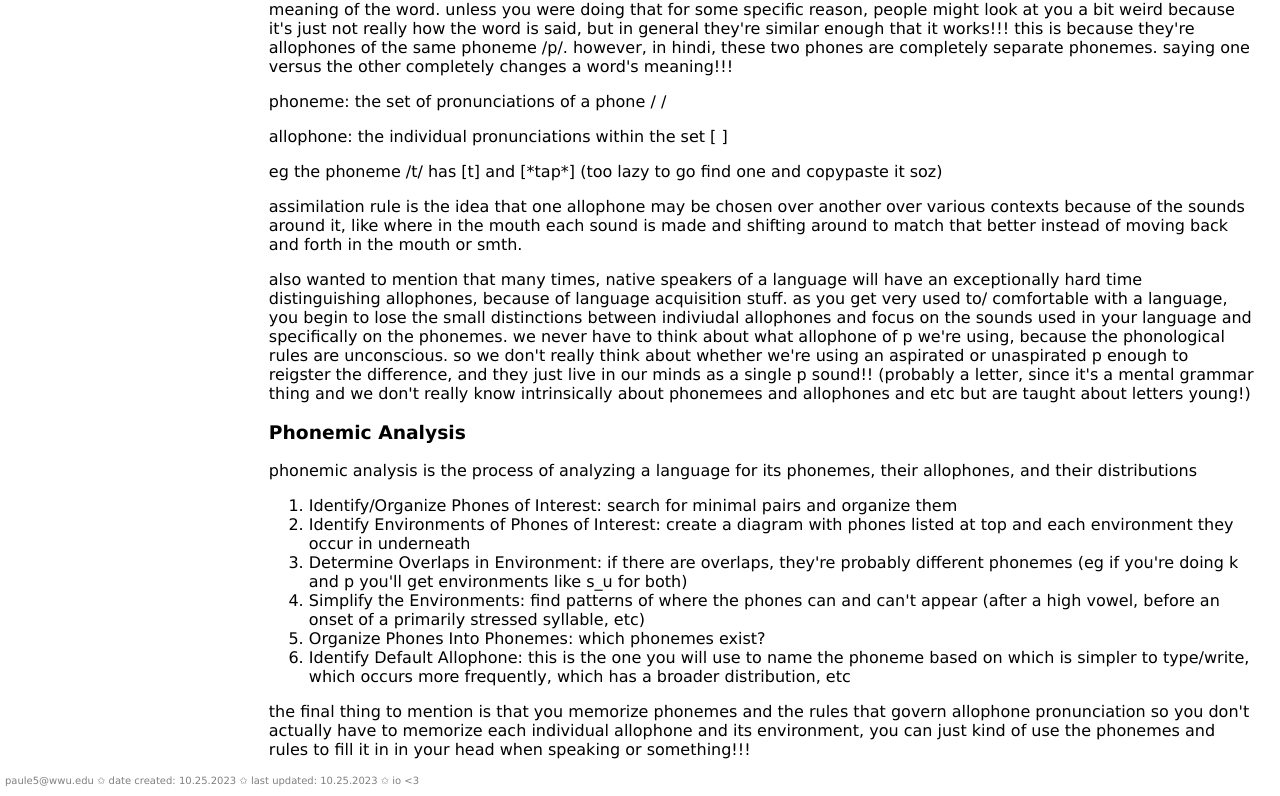
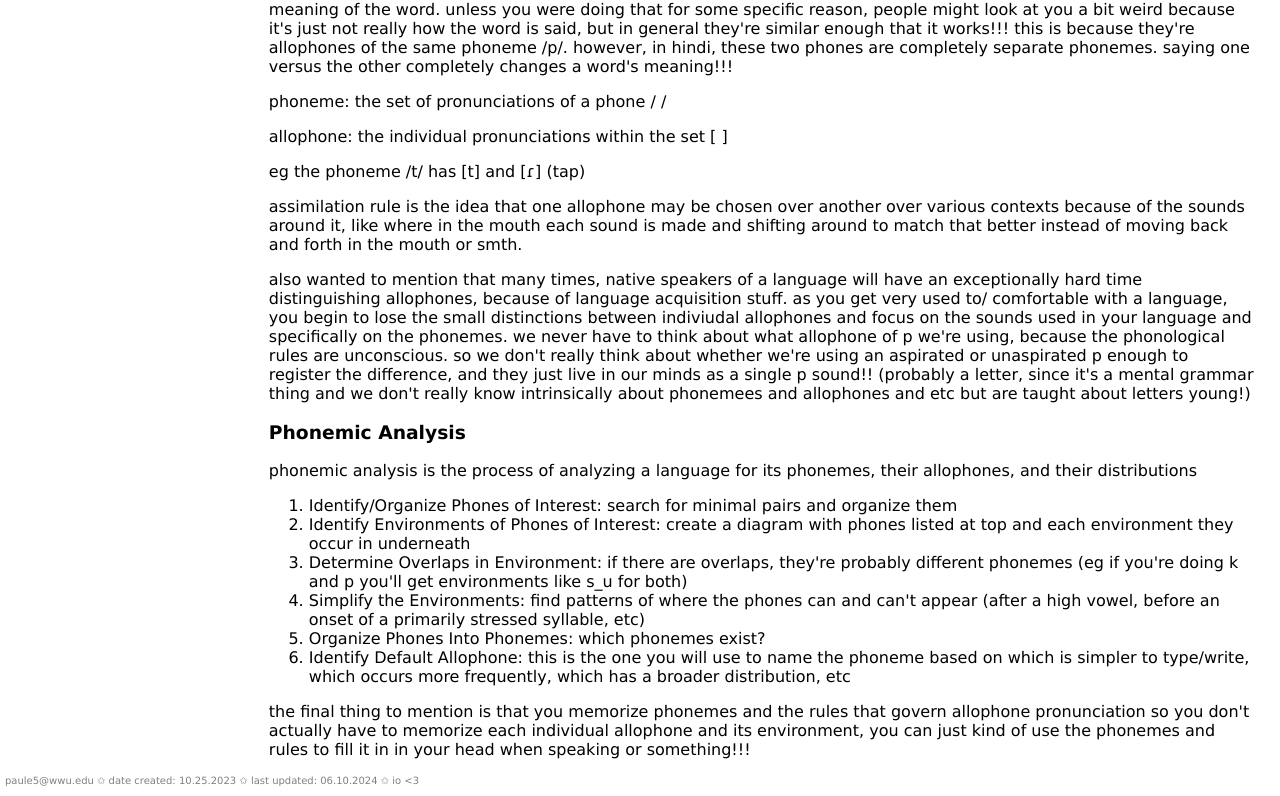
Before and after one commit to EPAUL04/ling2023fall, a plain HTML site: page phonemes.html in a window 1280 px wide. Shown: the part 590-1386 px from the top of the page. Drawn offline with Linux system fonts and the light colour scheme.

Commit message:
Update phonemes.html

```diff
--- a/phonemes.html
+++ b/phonemes.html
@@ -74,7 +74,7 @@
             </p>
             <p>phoneme: the set of pronunciations of a phone / /</p>
             <p>allophone: the individual pronunciations within the set [ ]</p>
-            <p>eg the phoneme /t/ has [t] and [*tap*] (too lazy to go find one and copypaste it soz)</p>
+            <p>eg the phoneme /t/ has [t] and [ɾ] (tap)</p>
             <p>assimilation rule is the idea that one allophone may be chosen over another over various contexts because of the sounds around it, like where
                 in the mouth each sound is made and shifting around to match that better instead of moving back and forth in the mouth or smth.
             </p>
@@ -82,7 +82,7 @@
                 because of language acquisition stuff. as you get very used to/ comfortable with a language, you begin to lose the small distinctions between
                 indiviudal allophones and focus on the sounds used in your language and specifically on the phonemes. we never have to think about what
                 allophone of p we're using, because the phonological rules are unconscious. so we don't really think about whether we're using an aspirated
-                or unaspirated p enough to reigster the difference, and they just live in our minds as a single p sound!! (probably a letter, since it's
+                or unaspirated p enough to register the difference, and they just live in our minds as a single p sound!! (probably a letter, since it's
                 a mental grammar thing and we don't really know intrinsically about phonemees and allophones and etc but are taught about letters young!)
 
                 <h3 id="analysis">Phonemic Analysis</h3>
@@ -109,7 +109,7 @@
         </main>
 
         <footer>
-            <p>paule5@wwu.edu &#10025; date created: 10.25.2023 &#10025; last updated: 10.25.2023 &#10025; io &lt;3</p>
+            <p>paule5@wwu.edu &#10025; date created: 10.25.2023 &#10025; last updated: 06.10.2024 &#10025; io &lt;3</p>
         </footer>
     </body>
 </html>
```
